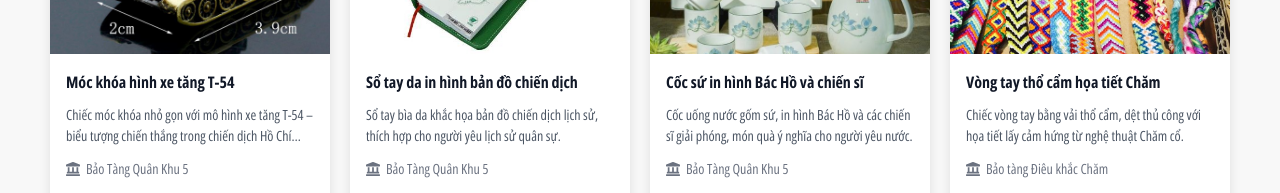
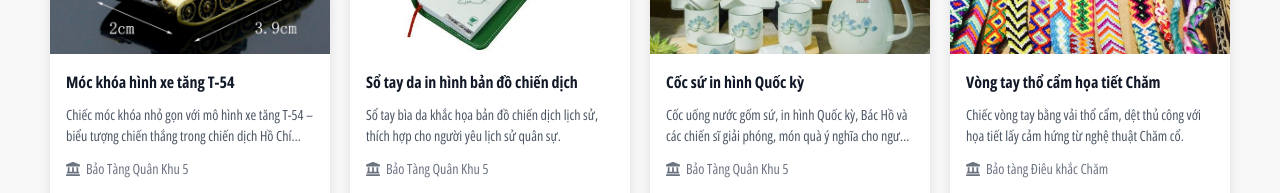
Before and after one commit to VNMU-SE13/VNMU, a React (Create React App) app in the folder frontend/: page /souvenir in a window 1280 px wide. Shown: the part 358-551 px from the top of the page. Built offline with nearby package versions, Linux system fonts and the light colour scheme; no server answers; what quill-image-resize-module-react would draw is missing.

Commit message:
BE + FE Before BV4

```diff
--- a/frontend/src/components/Home/SouvenirProducts.js
+++ b/frontend/src/components/Home/SouvenirProducts.js
@@ -6,27 +6,27 @@ import translateText from "../../utils/translate";
 const initialProducts = [
   {
     id: 1,
-    name: "Tượng cô gái Việt Nam",
+    name: "Móc khóa hình xe tăng T-54",
     image: "/image/souvenir/souvenir1.jpg",
     price: "1.000 điểm"
   },
   {
     id: 2,
-    name: "Mô hình nón lá mini",
+    name: "Sổ tay bản đồ chiến dịch",
     image: "/image/souvenir/souvenir2.jpg",
     price: "2.000 điểm"
   },
   {
     id: 3,
-    name: "Bộ bưu thiếp nghệ thuật",
+    name: "Cốc sứ in hình Quốc Kỳ",
     image: "/image/souvenir/souvenir3.jpg",
-    price: "500 điểm"
+    price: "5.000 điểm"
   },
   {
     id: 4,
-    name: "Lọ gốm sứ Bát Tràng",
+    name: "Vòng tay thổ cẩm Chăm",
     image: "/image/souvenir/souvenir4.jpg",
-    price: "5.000 điểm"
+    price: "2.000 điểm"
   }
 ];
 
--- a/frontend/src/components/Home/Store.js
+++ b/frontend/src/components/Home/Store.js
@@ -3,10 +3,11 @@ import "../../assets/css/QuizAndStore.css";
 import SouvenirProducts from "./SouvenirProducts";
 import { LanguageContext } from "../../context/LanguageContext";
 import translateText from "../../utils/translate";
+import { useNavigate } from "react-router-dom";
 
 const Store = () => {
   const { language } = useContext(LanguageContext);
-
+  const navigate = useNavigate();
   const [title, setTitle] = useState("Cửa hàng lưu niệm");
   const [desc, setDesc] = useState(
     "Khám phá hàng trăm sản phẩm độc đáo lấy cảm hứng từ nghệ thuật, từ trang sức, sách đến đồ trang trí nhà cửa."
@@ -37,6 +38,10 @@ const Store = () => {
     translateStore();
   }, [language]);
 
+  const handleShopClick = () => {
+    navigate("/souvenir");
+  };
+
   return (
     <div className="store-section">
       <div className="store-header reverse-layout">
@@ -50,7 +55,9 @@ const Store = () => {
         <div className="store-content">
           <h2>{title}</h2>
           <p>{desc}</p>
-          <button className="store-shop-button">{btnText}</button>
+          <button className="store-shop-button" onClick={handleShopClick}>
+            {btnText}
+          </button>
         </div>
       </div>
 
--- a/frontend/src/components/Museum/ArtifactDescription.js
+++ b/frontend/src/components/Museum/ArtifactDescription.js
@@ -137,7 +137,7 @@ const ArtifactDescription = ({artifact}) => {
 
         <DescriptionText>{translatedDesc}</DescriptionText>
 
-      <DetailsTable>
+      {/* <DetailsTable>
         <tbody>
           {translatedDetails.map((detail, index) => (
             <tr key={index}>
@@ -146,7 +146,7 @@ const ArtifactDescription = ({artifact}) => {
             </tr>
           ))}
         </tbody>
-      </DetailsTable>
+      </DetailsTable> */}
     </ArtifactContainer>
   );
 };
--- a/frontend/src/components/Museum/ArtifactDetail.js
+++ b/frontend/src/components/Museum/ArtifactDetail.js
@@ -40,7 +40,7 @@ const ArtifactDetail = () => {
     condition: "Tình trạng",
     origin: "Nguồn gốc",
     scanQR: "Quét mã QR để mở mô hình 3D",
-    qrBtn: "Mã QR",
+    qrBtn: "Mô Hình 3D",
     rating: "đánh giá",
   });
 
@@ -84,7 +84,7 @@ const ArtifactDetail = () => {
           condition: "Tình trạng",
           origin: "Nguồn gốc",
           scanQR: "Quét mã QR để mở mô hình 3D",
-          qrBtn: "Mã QR",
+          qrBtn: "Mô Hình 3D",
           rating: "đánh giá",
         });
       } else {
--- a/frontend/src/components/Souvenir/souvenirdata.js
+++ b/frontend/src/components/Souvenir/souvenirdata.js
@@ -22,8 +22,8 @@ const souvenirs = [
     },
     {
         id: 3,
-        title: "Cốc sứ in hình Bác Hồ và chiến sĩ",
-        description: "Cốc uống nước gốm sứ, in hình Bác Hồ và các chiến sĩ giải phóng, món quà ý nghĩa cho người yêu nước.",
+        title: "Cốc sứ in hình Quốc kỳ",
+        description: "Cốc uống nước gốm sứ, in hình Quốc kỳ, Bác Hồ và các chiến sĩ giải phóng, món quà ý nghĩa cho người yêu nước.",
         image: "/image/souvenir/souvenir3.jpg",
         museum: "Bảo Tàng Quân Khu 5",
         slug: "bao-tang-quan-khu-5",
```
Also changed, not shown: 1 other file (tests, documents, lock files or other folders).
